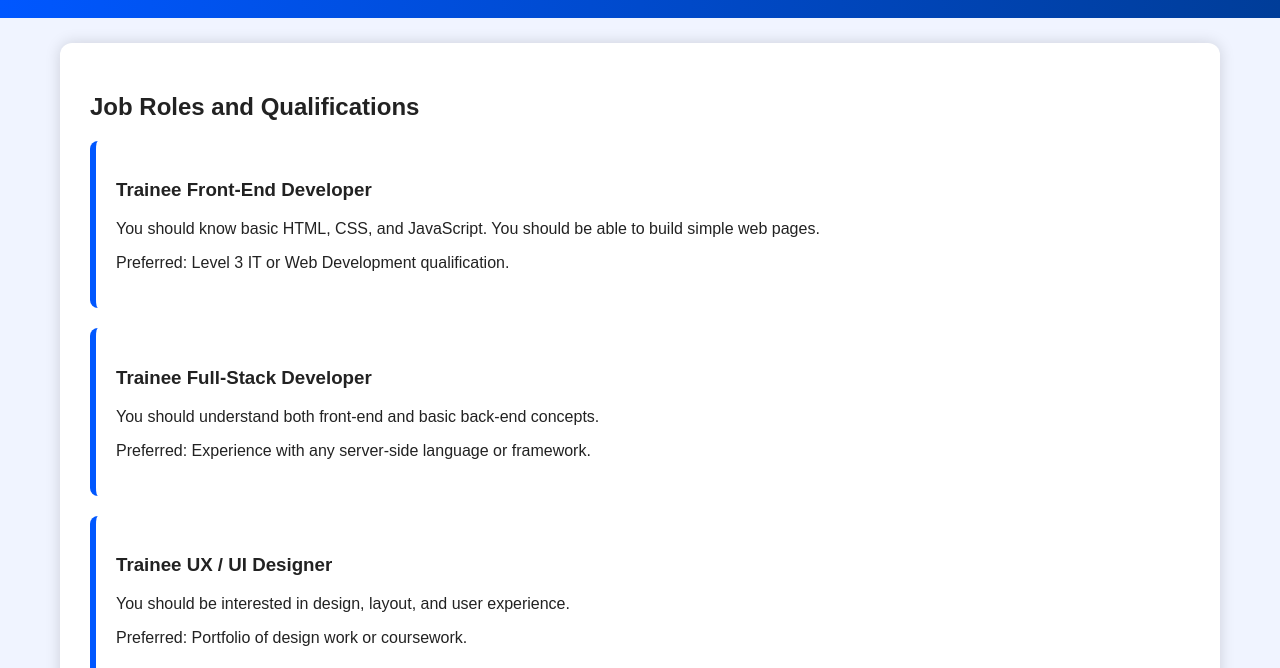
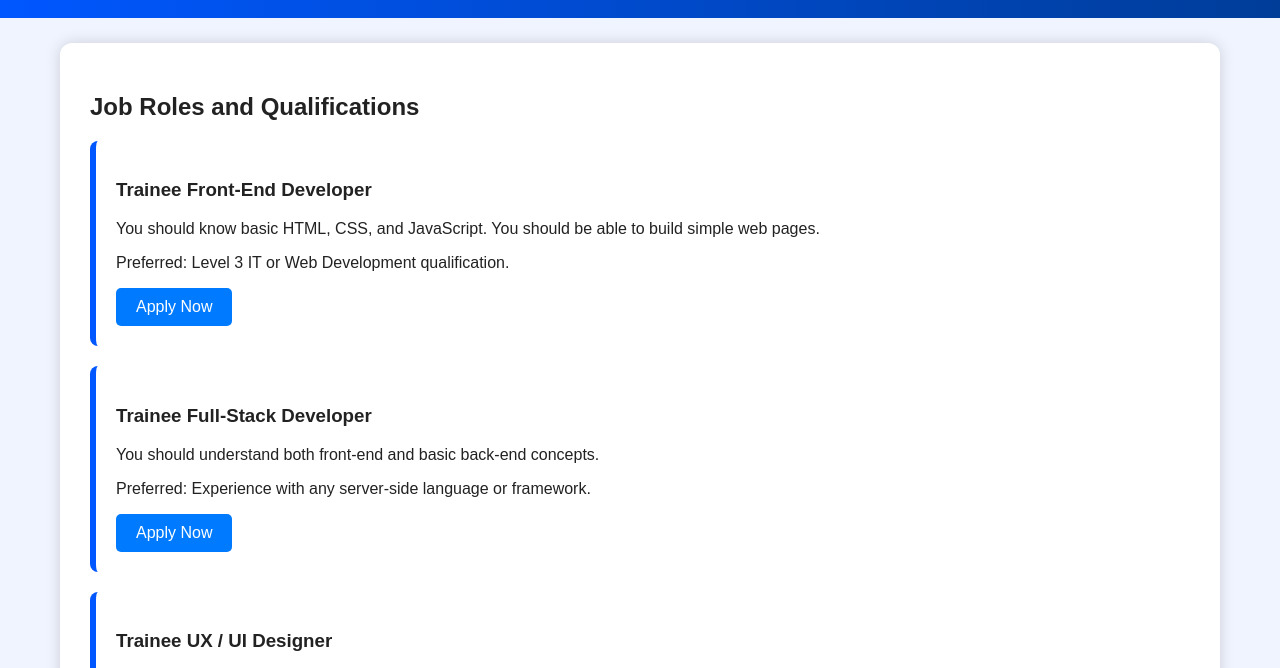
Before and after one commit to ttvwitxh-lgtm/Hot-beans, a plain HTML site: page jobs.html in a window 1280 px wide. Shown: the part 120-788 px from the top of the page. Drawn offline with Linux system fonts and the light colour scheme.

Commit message:
Add files via upload

```diff
--- a/jobs.html
+++ b/jobs.html
@@ -26,18 +26,21 @@
       <h3>Trainee Front-End Developer</h3>
       <p>You should know basic HTML, CSS, and JavaScript. You should be able to build simple web pages.</p>
       <p>Preferred: Level 3 IT or Web Development qualification.</p>
+        <a href="apply.html" class="apply-btn">Apply Now</a>
     </section>
 
     <section class="job-role">
       <h3>Trainee Full-Stack Developer</h3>
       <p>You should understand both front-end and basic back-end concepts.</p>
       <p>Preferred: Experience with any server-side language or framework.</p>
+        <a href="apply.html" class="apply-btn">Apply Now</a>
     </section>
 
     <section class="job-role">
       <h3>Trainee UX / UI Designer</h3>
       <p>You should be interested in design, layout, and user experience.</p>
       <p>Preferred: Portfolio of design work or coursework.</p>
+        <a href="apply.html" class="apply-btn">Apply Now</a>
     </section>
   </main>
 
--- a/style.css
+++ b/style.css
@@ -157,3 +157,16 @@ button:hover {
   margin-top: 10px;
   font-weight: bold;
 }
+.apply-btn {
+  display: inline-block;
+  background-color: #007bff;
+  color: white;
+  padding: 10px 20px;
+  text-decoration: none;
+  border-radius: 5px;
+  transition: background-color 0.3s ease;
+}
+
+.apply-btn:hover {
+  background-color: #0056b3;
+}
```
Also changed, not shown: courses.html (+3 -3 lines).
